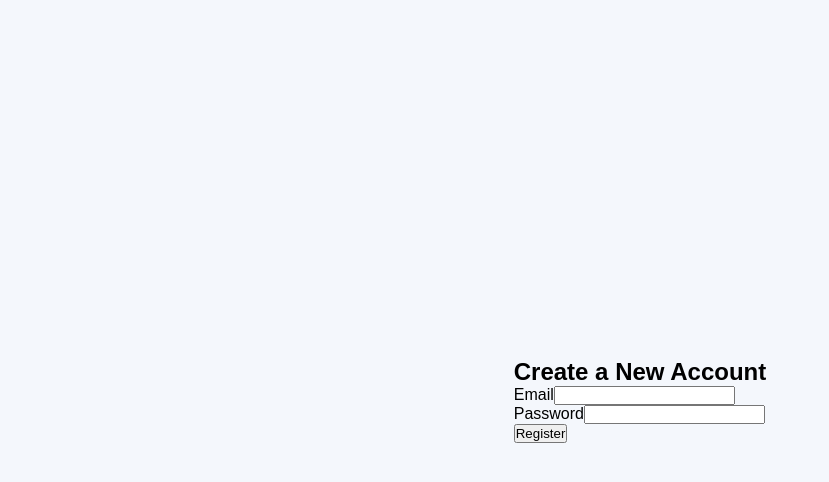
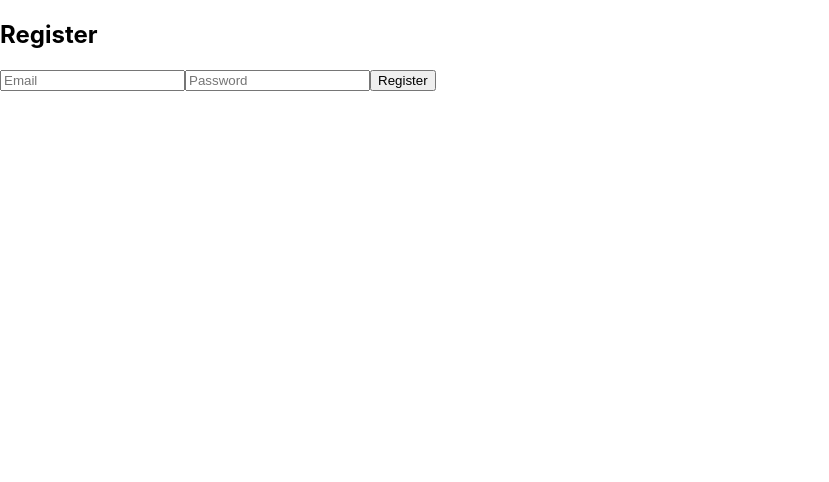
Before and after one commit to derf567/Case-Records, a React (Create React App) app: page /register in a window 1280 px wide. Shown: the top 482 px of the page, without its empty margins (0-829 px from the left). Built offline with nearby package versions, Linux system fonts and the light colour scheme; no server answers.

Commit message:
Connected to the database

```diff
--- a/package.json
+++ b/package.json
@@ -34,8 +34,5 @@
       "last 1 firefox version",
       "last 1 safari version"
     ]
-  },
-  "devDependencies": {
-    "@babel/plugin-proposal-private-property-in-object": "^7.21.11"
   }
 }
--- a/src/App.js
+++ b/src/App.js
@@ -1,39 +1,16 @@
-import React, { useState, useEffect } from "react";
-import { BrowserRouter as Router, Route, Routes, Link, useNavigate } from "react-router-dom";
-import { auth } from "./firebaseConfig";
-import { onAuthStateChanged } from "firebase/auth";
+import { BrowserRouter as Router, Routes, Route } from "react-router-dom";
 import Login from "./Login";
 import Register from "./Register";
-//import HomePage from "./HomePage";  // Import the new HomePage component
+import Dashboard from "./Dashboard";
 
 const App = () => {
-  const [user, setUser] = useState(null);
-
-  useEffect(() => {
-    const unsubscribe = onAuthStateChanged(auth, (user) => {
-      setUser(user);  // Update user state based on authentication status
-    });
-
-    return () => unsubscribe();  // Clean up listener on unmount
-  }, []);
-
   return (
     <Router>
-      <div>
-        <nav>
-          {user ? (
-            <Link to="/home">Home</Link>
-          ) : (
-            <></>
-          )}
-        </nav>
-
-        <Routes>
-          <Route path="/login" element={<Login />} />
-          <Route path="/register" element={<Register />} />
-          <Route path="/home" element={user ? <HomePage /> : <Login />} />
-        </Routes>
-      </div>
+      <Routes>
+        <Route path="/" element={<Login />} />
+        <Route path="/register" element={<Register />} />
+        <Route path="/dashboard" element={<Dashboard />} />
+      </Routes>
     </Router>
   );
 };
--- /dev/null
+++ b/src/Dashboard.js
@@ -0,0 +1,20 @@
+import { logoutUser } from "./authService";
+import { useNavigate } from "react-router-dom";
+
+const Dashboard = () => {
+  const navigate = useNavigate();
+
+  const handleLogout = async () => {
+    await logoutUser();
+    navigate("/");
+  };
+
+  return (
+    <div>
+      <h2>Dashboard</h2>
+      <button onClick={handleLogout}>Logout</button>
+    </div>
+  );
+};
+
+export default Dashboard;
--- a/src/Login.js
+++ b/src/Login.js
@@ -1,59 +1,44 @@
-import React, { useState } from "react";
+// Login.js
+import { useState } from "react";
 import { loginUser } from "./authService";
 import { useNavigate } from "react-router-dom";
-import { Link } from "react-router-dom";  // Import Link from react-router-dom
-import "./Login.css";  // Add this import for custom styles
 
 const Login = () => {
   const [email, setEmail] = useState("");
   const [password, setPassword] = useState("");
-  const [error, setError] = useState(null);
   const navigate = useNavigate();
 
-  const handleLogin = async (e) => {
-    e.preventDefault();
+  const handleLogin = async () => {
     try {
-      const user = await loginUser(email, password);
-      console.log("Logged in as:", user.email);
-      navigate("/home");  // Redirect to home page on successful login
+      await loginUser(email, password);
+      navigate("/dashboard");
     } catch (error) {
-      setError(error.message);
+      console.error(error.message);
     }
   };
 
+  const navigateToRegister = () => {
+    navigate("/register");
+  };
+
   return (
-    <div className="login-container">
-      <div className="login-form">
-        <h2 className="login-title">Login</h2>
-        <form onSubmit={handleLogin}>
-          <div className="input-group">
+    <div>
+      <h2>Login</h2>
       <input
         type="email"
         placeholder="Email"
-              value={email}
         onChange={(e) => setEmail(e.target.value)}
-              required
       />
-          </div>
-          <div className="input-group">
       <input
         type="password"
         placeholder="Password"
-              value={password}
         onChange={(e) => setPassword(e.target.value)}
-              required
       />
-          </div>
-          {error && <p className="error-message">{error}</p>}
-          <button type="submit" className="login-btn">Login</button>
-        </form>
-        <div className="login-links">
-          <p>
-            {/* Use Link component for routing */}
-            <Link to="/register">Create User Account</Link>
-          </p>
-        </div>
-      </div>
+      <button onClick={handleLogin}>Login</button>
+
+      {/* Add Register Button */}
+      <p>Don't have an account?</p>
+      <button onClick={navigateToRegister}>Register</button>
     </div>
   );
 };
--- a/src/Register.js
+++ b/src/Register.js
@@ -1,57 +1,27 @@
-import React, { useState } from "react";
-import { createUserWithEmailAndPassword } from "firebase/auth";
-import { auth } from "./firebaseConfig";
+import { useState } from "react";
+import { registerUser } from "./authService";
 import { useNavigate } from "react-router-dom";
 
 const Register = () => {
   const [email, setEmail] = useState("");
   const [password, setPassword] = useState("");
-  const [error, setError] = useState("");
   const navigate = useNavigate();
 
-  const handleSubmit = (e) => {
-    e.preventDefault();
-
-    // Reset any previous error messages
-    setError("");
-
-    // Create user with Firebase Authentication
-    createUserWithEmailAndPassword(auth, email, password)
-      .then(() => {
-        console.log("User created successfully");
-        navigate("/login"); // Redirect to login page after successful registration
-      })
-      .catch((error) => {
-        setError(error.message); // Show any error message if registration fails
-        console.error(error.message);
-      });
+  const handleRegister = async () => {
+    try {
+      await registerUser(email, password);
+      navigate("/dashboard");
+    } catch (error) {
+      console.error(error.message);
+    }
   };
 
   return (
     <div>
-      <h2>Create a New Account</h2>
-      <form onSubmit={handleSubmit}>
-        <div>
-          <label>Email</label>
-          <input
-            type="email"
-            value={email}
-            onChange={(e) => setEmail(e.target.value)}
-            required
-          />
-        </div>
-        <div>
-          <label>Password</label>
-          <input
-            type="password"
-            value={password}
-            onChange={(e) => setPassword(e.target.value)}
-            required
-          />
-        </div>
-        {error && <p style={{ color: "red" }}>{error}</p>} {/* Display error */}
-        <button type="submit">Register</button>
-      </form>
+      <h2>Register</h2>
+      <input type="email" placeholder="Email" onChange={(e) => setEmail(e.target.value)} />
+      <input type="password" placeholder="Password" onChange={(e) => setPassword(e.target.value)} />
+      <button onClick={handleRegister}>Register</button>
     </div>
   );
 };
--- a/src/authService.js
+++ b/src/authService.js
@@ -1,21 +1,21 @@
-// src/authService.js
-import { createUserWithEmailAndPassword, signInWithEmailAndPassword } from "firebase/auth";
-import { auth } from "./firebaseConfig";
+import { auth, db } from "./firebase-config";
+import { createUserWithEmailAndPassword, signInWithEmailAndPassword, signOut } from "firebase/auth";
+import { setDoc, doc } from "firebase/firestore";
 
 export const registerUser = async (email, password) => {
-  try {
-    const userCredential = await createUserWithEmailAndPassword(auth, email, password);
-    return userCredential.user;
-  } catch (error) {
-    throw error;
-  }
+  const userCredential = await createUserWithEmailAndPassword(auth, email, password);
+  const user = userCredential.user;
+  await setDoc(doc(db, "User", user.uid), {
+    email,
+    userID: user.uid,
+  });
+  return user;
 };
 
-export const loginUser = async (email, password) => {
-  try {
-    const userCredential = await signInWithEmailAndPassword(auth, email, password);
-    return userCredential.user;
-  } catch (error) {
-    throw error;
-  }
+export const loginUser = (email, password) => {
+  return signInWithEmailAndPassword(auth, email, password);
 };
+
+export const logoutUser = () => {
+  return signOut(auth);
+};
--- /dev/null
+++ b/src/firebase-config.js
@@ -0,0 +1,16 @@
+import { initializeApp } from "firebase/app";
+import { getAuth } from "firebase/auth";
+import { getFirestore } from "firebase/firestore";
+
+const firebaseConfig = {
+    apiKey: "AIzaSyAU65JuwBfm5dpyA9GWKHBLfxUKIoQlUtk",
+    authDomain: "judge-2c877.firebaseapp.com",
+    projectId: "judge-2c877",
+    storageBucket: "judge-2c877.firebasestorage.app",
+    messagingSenderId: "492888132570",
+    appId: "1:492888132570:web:c7b9217c7f2fa15c1bcee3",
+};
+
+const app = initializeApp(firebaseConfig);
+export const auth = getAuth(app);
+export const db = getFirestore(app);
```
Also changed, not shown: 1 other file (tests, documents, lock files or other folders). Lines whose indentation alone changed are shown as unchanged.
